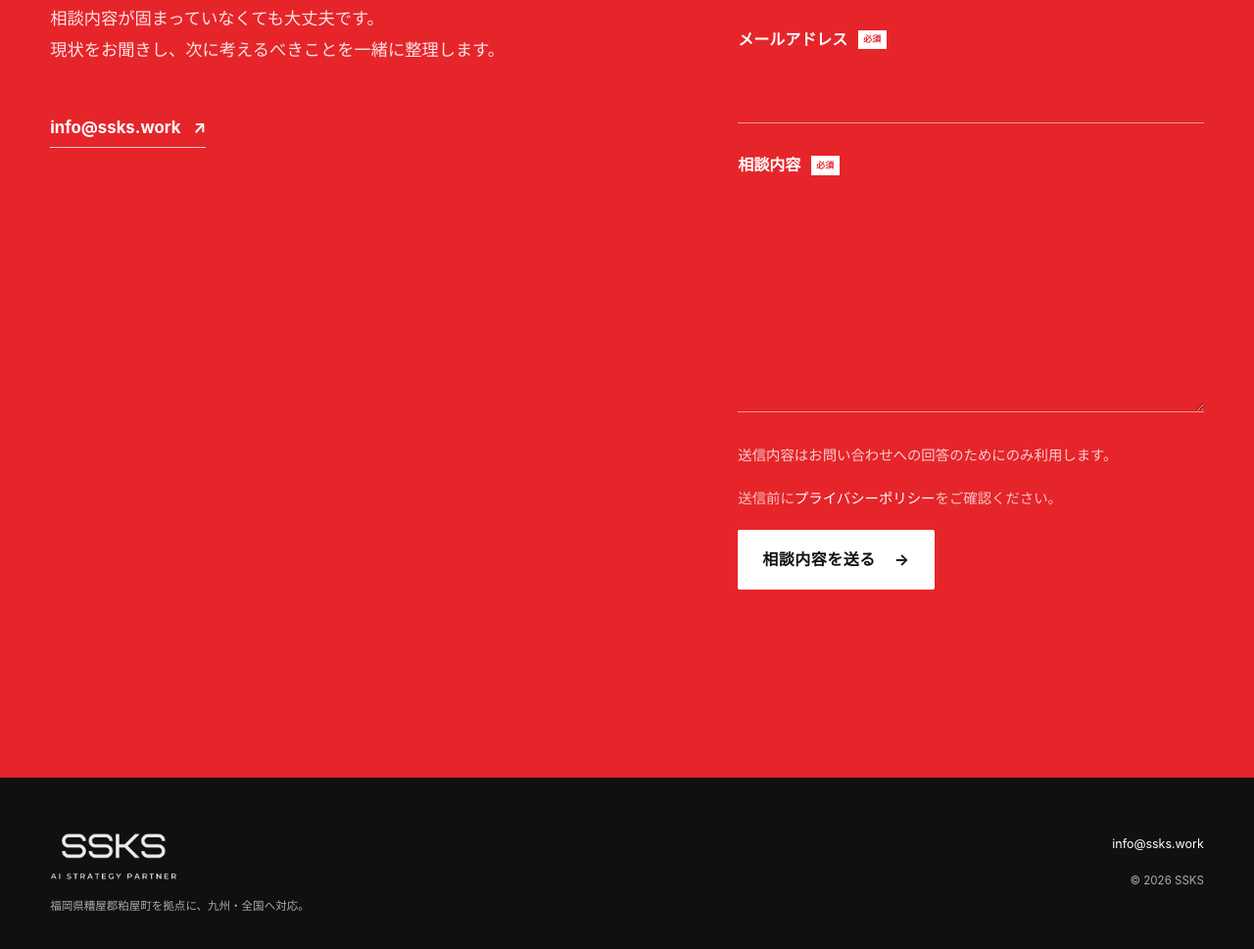
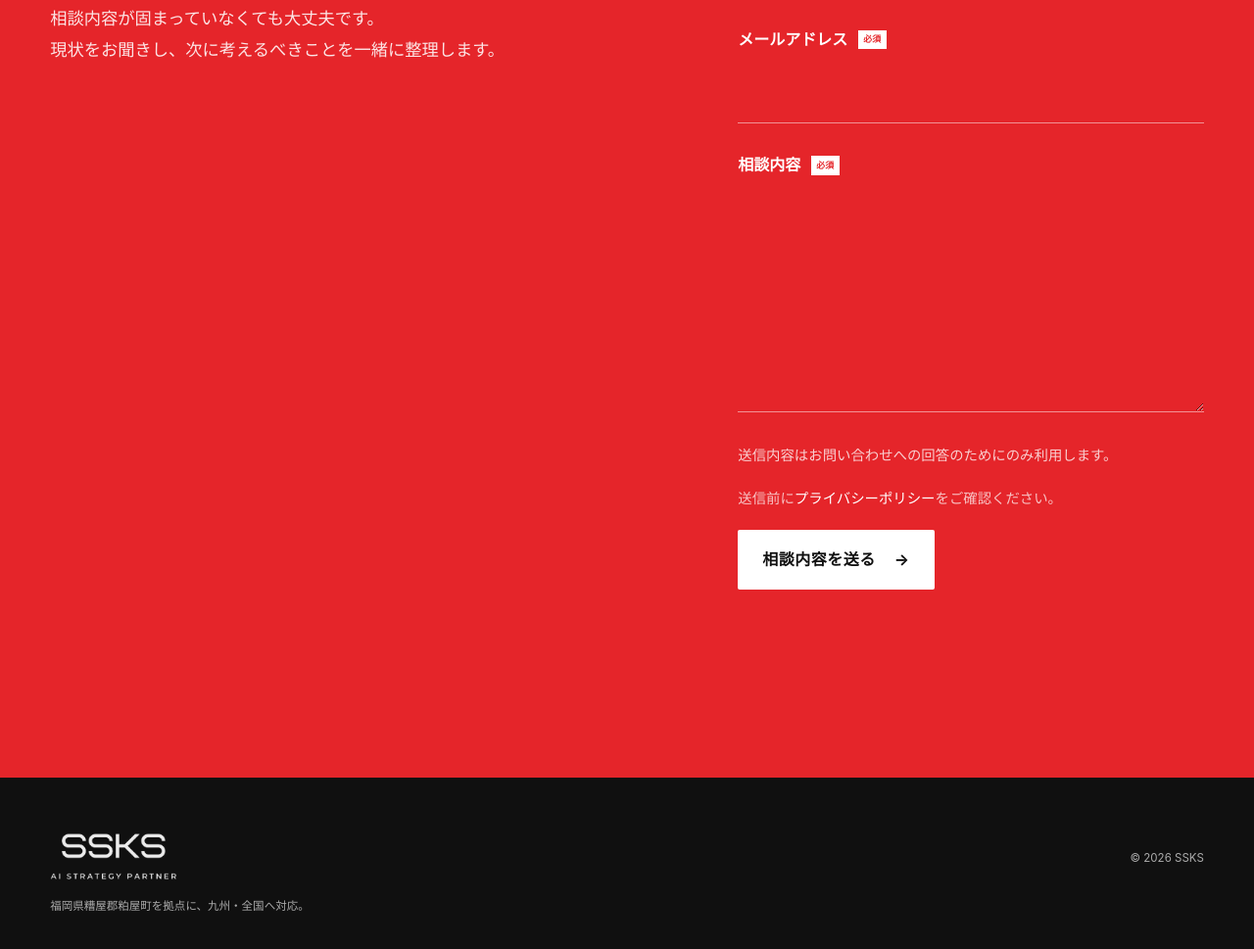
Before and after one commit to ssks-work/ssks-v2, a plain HTML site: page index.html in a window 1280 px wide. Shown: the part 6688-7657 px from the top of the page at 98% size. Drawn offline with nearby package versions, Linux system fonts and the light colour scheme.

Commit message:
Update index.html

```diff
--- a/index.html
+++ b/index.html
@@ -279,7 +279,7 @@
 <p class="eyebrow eyebrow-light">CONTACT</p>
 <h2><span class="title-line">今のお悩みを、</span><br/><span class="title-line">聞かせてください。</span></h2>
 <p>相談内容が固まっていなくても大丈夫です。<br/>現状をお聞きし、次に考えるべきことを一緒に整理します。</p>
-<a class="contact-email" href="mailto:info@ssks.work">info@ssks.work <span aria-hidden="true">↗</span></a>
+<!-- <a class="contact-email" href="mailto:info@ssks.work">info@ssks.work <span aria-hidden="true">↗</span></a> -->
 </div>
 <form action="/api/contact" class="contact-form reveal" id="contactForm" method="post" novalidate="">
 <div class="form-row">
@@ -313,7 +313,7 @@
 <p>福岡県糟屋郡粕屋町を拠点に、九州・全国へ対応。</p>
 </div>
 <div class="footer-meta">
-<a href="mailto:info@ssks.work">info@ssks.work </a>
+<!-- <a href="mailto:info@ssks.work">info@ssks.work </a> -->
 <p>© <span id="currentYear"></span> SSKS</p>
 </div>
 </div>
```
